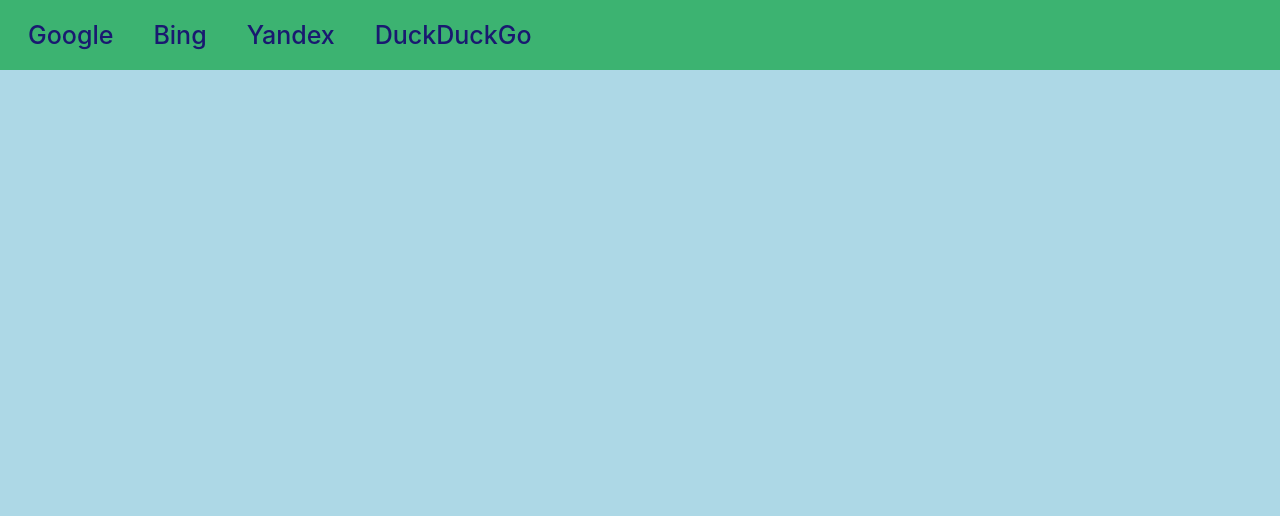
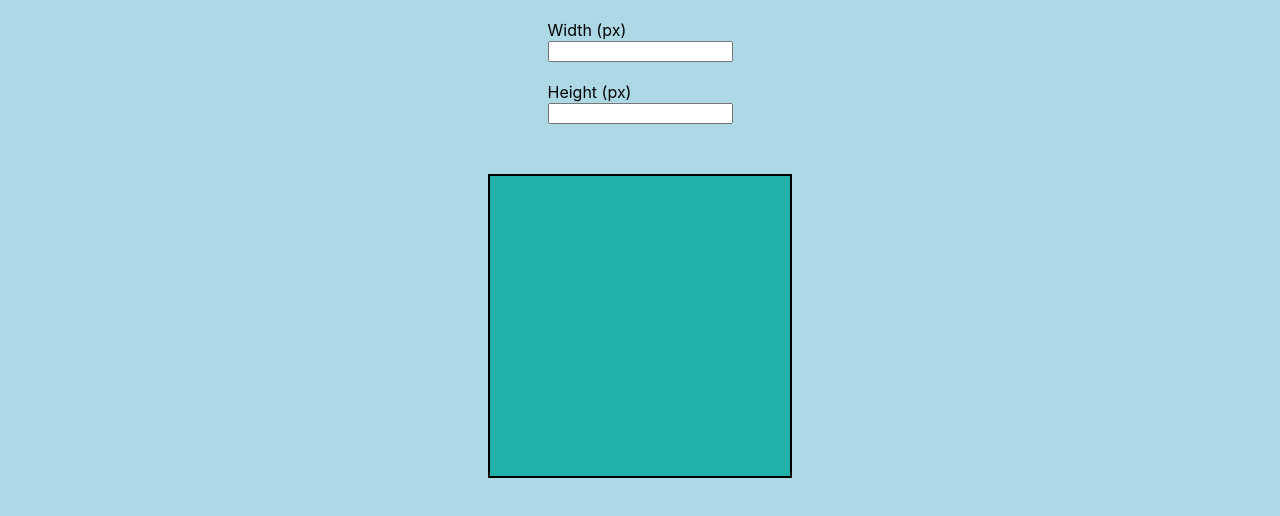
Before and after one commit to DoomedAndria/vue, a Vue app: page / in a window 1280 px wide. Shown: the top 516 px of the page. Built offline with nearby package versions, Linux system fonts and the light colour scheme.

Commit message:
martkutxed

```diff
--- a/src/App.vue
+++ b/src/App.vue
@@ -1,35 +1,56 @@
-<script setup>
-import HorisontalMenu from "./HorisontalMenu.vue"
+<script >
+export default{
+  data(){
+    return{
+      width:null,
+      height:null,
+    }
+  },
+  computed:{
 
-const listItems = [
-                {
-                  id: 1,
-                  name:"Google",
-                  url:"https://www.google.com/",
-                  description: "Google LLC is an American multinational technology company focusing on search engine technology, online advertising, cloud computing, computer software, quantum computing, e-commerce, artificial intelligence,[9] and consumer electronics."
-                },
-                {
-                  id: 2,
-                  name:"Bing",
-                  url:"https://www.bing.com/?toWww=1&redig=8B85287D87334880A26C4E35E8CE5234",
-                  description: "Microsoft Bing (commonly known as Bing) is a web search engine owned and operated by Microsoft. The service has its origins in Microsoft's previous search engines: MSN Search, Windows Live Search and later Live Search."
-                },
-                {
-                  id: 3,
-                  name:"Yandex",
-                  url:"https://yandex.com/",
-                  description: "Yandex Search (Russian: Яндекс) is a search engine. It is owned by Yandex, based in Russia. In January 2015, Yandex Search generated 51.2% of all of the search traffic in Russia according to LiveInternet."
-                },
-                {
-                  id: 4,
-                  name:"DuckDuckGo",
-                  url:"https://duckduckgo.com/",
-                  description: "DuckDuckGo (DDG) is an internet search engine that emphasizes protecting searchers' privacy[3] and avoiding the filter bubble of personalized search results"
-                },
-              ]
+  }
+}
 
 </script>
 
 <template>
-  <HorisontalMenu :items="listItems"></HorisontalMenu>
+  <div class="container">
+    <div class="inpt">
+
+      <label >Width (px)</label><br/>
+      <input  v-model="width" type="text"><br/>
+      <br/>
+      <label >Height (px)</label><br/>
+      <input  v-model="height" type="text"><br/>
+
+    </div>
+
+    <div v-bind:style="{ width: width + 'px',height: height + 'px'}" class="default">
+
+    </div>
+  </div>
+
+
+
 </template>
+
+<style scoped>
+
+.container{
+  width: 100%;
+  display: flex;
+  flex-direction: column;
+  align-items: center;
+}
+.default{
+  margin: 30px;
+  width: 300px;
+  height: 300px;
+  background-color: lightseagreen;
+  border: 2px solid black;
+}
+.inpt{
+  padding: 20px;
+}
+
+</style>
```
